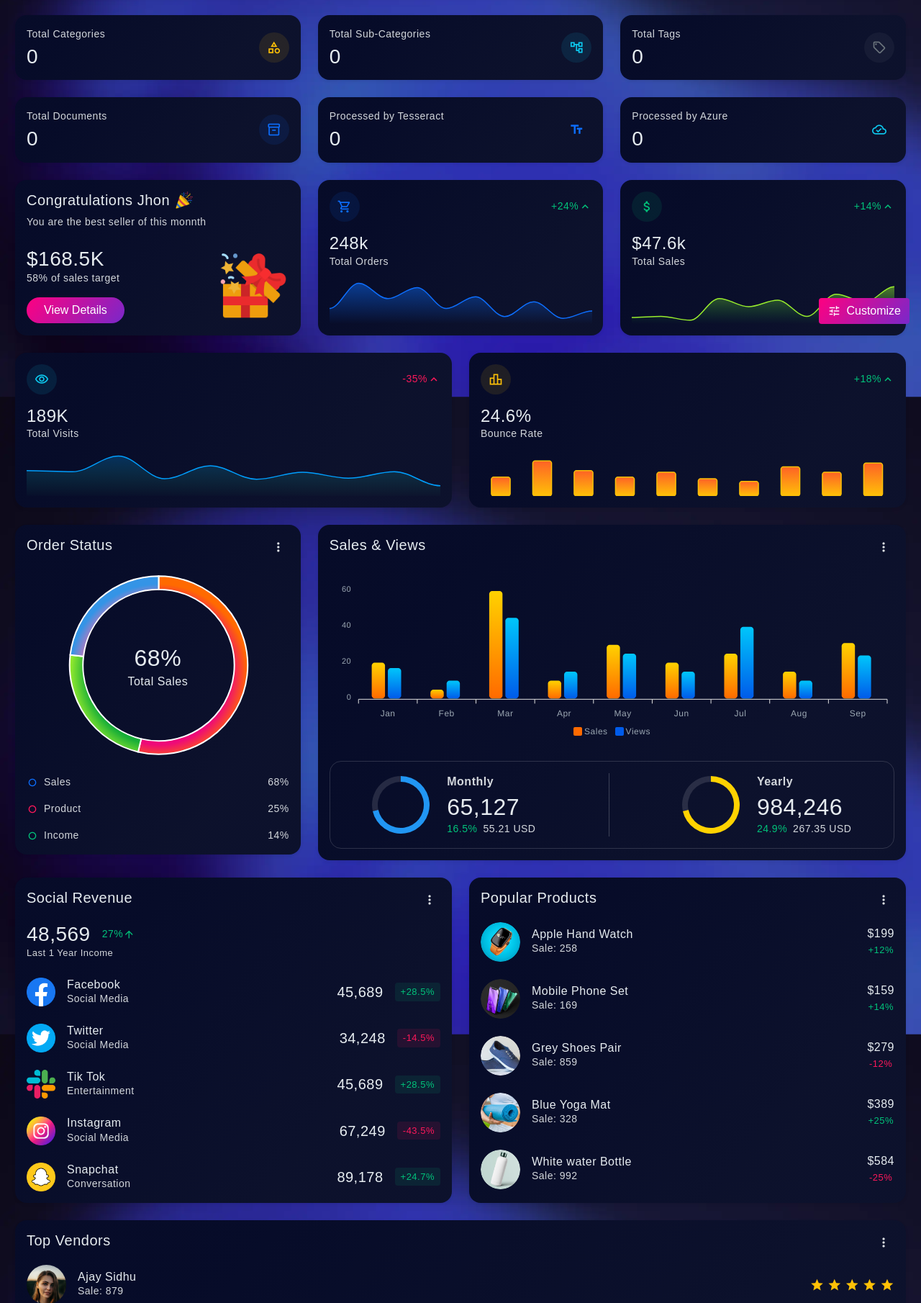
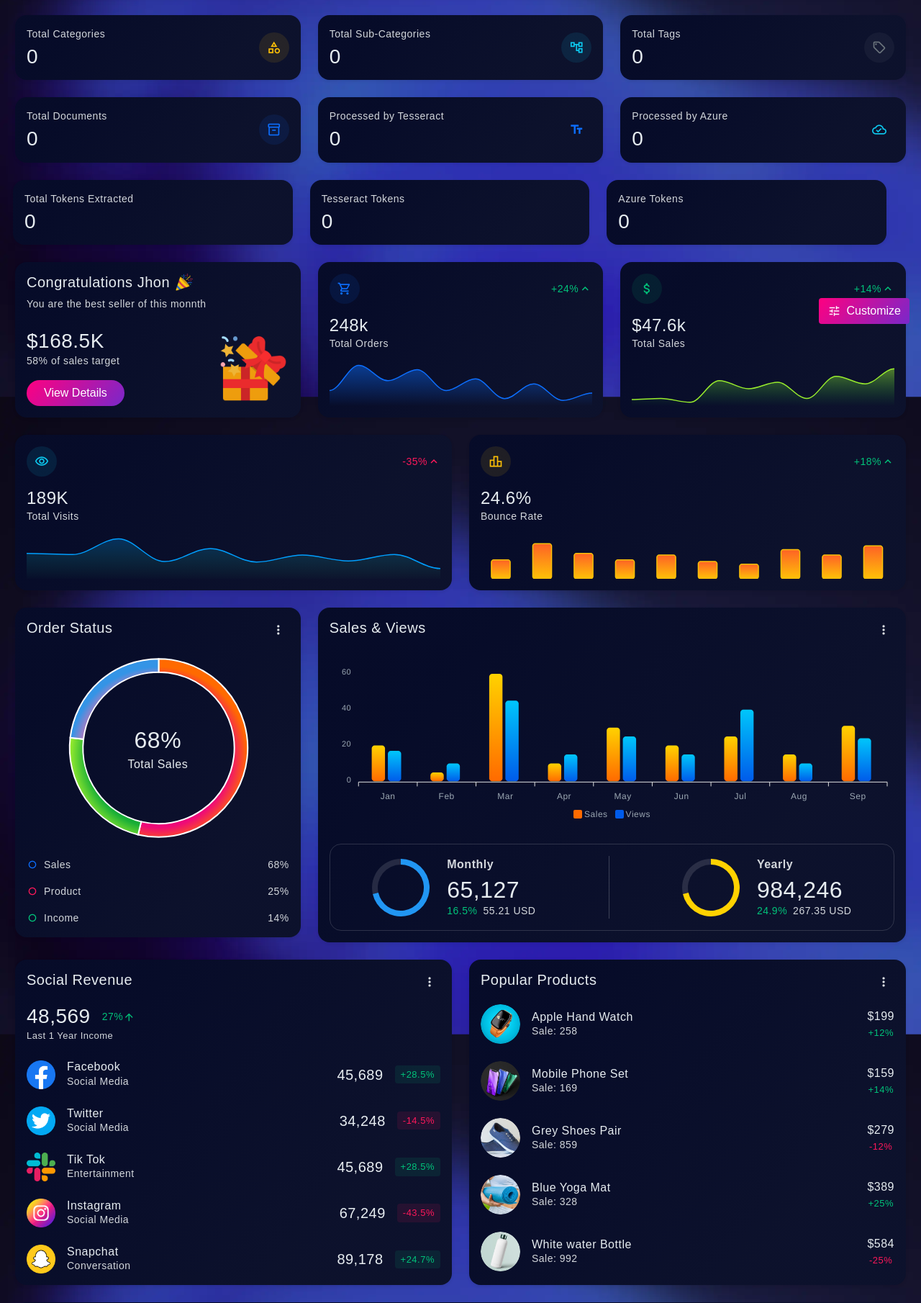
Before and after one commit to arkdey-in/flask, a Flask app: page /admin/admdashboard in a window 1280 px wide. Shown: the part 334-2144 px from the top of the page at 72% size. Run offline with Flask 3, Linux system fonts and the light colour scheme; the visitor is signed in with stand-in values (Sample User, id 1); data that the repository does not hold is empty; style sheets or scripts are compiled from the project's sources; some libraries are stand-ins or nearby versions.

Commit message:
FEAT: Add token counting to dashboard

```diff
--- a/app/routes.py
+++ b/app/routes.py
@@ -565,7 +565,10 @@
         'subcategories': 0,
         'tags': 0,
         'tesseract_count': 0,
-        'azure_count': 0
+        'azure_count': 0,
+        'total_tokens': 0,
+        'tesseract_tokens': 0,
+        'azure_tokens': 0
     }
     connection = get_db_connection()
     try:
@@ -593,6 +596,15 @@
 
             cursor.execute("SELECT COUNT(*) AS count FROM documents WHERE ocr_engine = 'azure'")
             stats['azure_count'] = cursor.fetchone()['count']
+
+            cursor.execute("SELECT SUM(IFNULL(token_count, 0)) AS count FROM documents")
+            stats['total_tokens'] = cursor.fetchone()['count'] or 0
+
+            cursor.execute("SELECT SUM(IFNULL(token_count, 0)) AS count FROM documents WHERE ocr_engine = 'tesseract'")
+            stats['tesseract_tokens'] = cursor.fetchone()['count'] or 0
+
+            cursor.execute("SELECT SUM(IFNULL(token_count, 0)) AS count FROM documents WHERE ocr_engine = 'azure'")
+            stats['azure_tokens'] = cursor.fetchone()['count'] or 0
 
     except Exception as e:
         current_app.logger.error(f"Error fetching dashboard stats: {e}")
@@ -1803,6 +1815,9 @@
                     session.pop("processing_filepath", None)
                     return jsonify({"error": "OCR failed to extract any text from the document."}), 400
 
+                token_count = len(raw_text.split())
+                session['form_data_for_submission']['token_count'] = token_count
+
                 log_user_activity(
                     session.get("admin_id") or session.get("subadmin_id"),
                     session.get("admin_name") or session.get("subadmin_name"),
@@ -1948,17 +1963,18 @@
 
         with connection.cursor() as cursor:
             sql = """
-                INSERT INTO documents (title, category, sub_category, tags, file_path, extracted_data, ocr_engine)
-                VALUES (%s, %s, %s, %s, %s, %s, %s)
+                INSERT INTO documents (title, category, sub_category, tags, file_path, extracted_data, ocr_engine, token_count)
+                VALUES (%s, %s, %s, %s, %s, %s, %s, %s)
             """
             params = (
                 form_data.get("title"),
                 form_data.get("category"),
                 form_data.get("sub_category"),
                 form_data.get("tags"),
-                file_url, # Use the S3 URL
+                file_url,
                 edited_data_json_str,
-                form_data.get("ocr_engine") # New value added
+                form_data.get("ocr_engine"),
+                form_data.get("token_count", 0)
             )
             cursor.execute(sql, params)
         connection.commit()
--- a/app/templates/admDashboard.html
+++ b/app/templates/admDashboard.html
@@ -179,6 +179,35 @@
         </div>
       </div>
     </div>
+
+    <div class="row">
+    <div class="col-12 col-lg-4 col-xl-4 d-flex">
+        <div class="card rounded-4 w-100">
+            <div class="card-body">
+                <p class="mb-1">Total Tokens Extracted</p>
+                <h3 class="mb-0">{{ "{:,}".format(stats.total_tokens) }}</h3>
+            </div>
+        </div>
+    </div>
+
+    <div class="col-12 col-lg-4 col-xl-4 d-flex">
+        <div class="card rounded-4 w-100">
+            <div class="card-body">
+                <p class="mb-1">Tesseract Tokens</p>
+                <h3 class="mb-0">{{ "{:,}".format(stats.tesseract_tokens) }}</h3>
+            </div>
+        </div>
+    </div>
+
+    <div class="col-12 col-lg-4 col-xl-4 d-flex">
+        <div class="card rounded-4 w-100">
+            <div class="card-body">
+                <p class="mb-1">Azure Tokens</p>
+                <h3 class="mb-0">{{ "{:,}".format(stats.azure_tokens) }}</h3>
+            </div>
+        </div>
+    </div>
+</div>
   </div>
   <!--end counting  part -->
 
```
